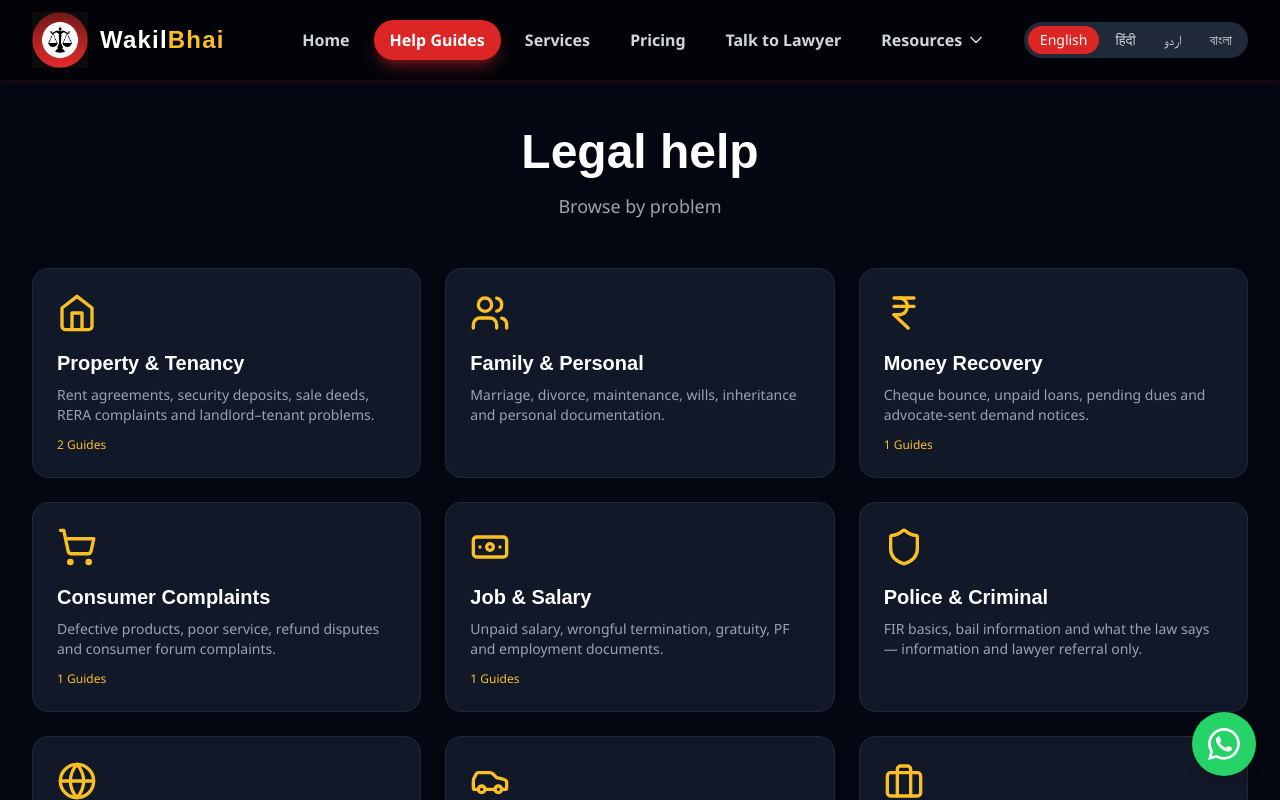
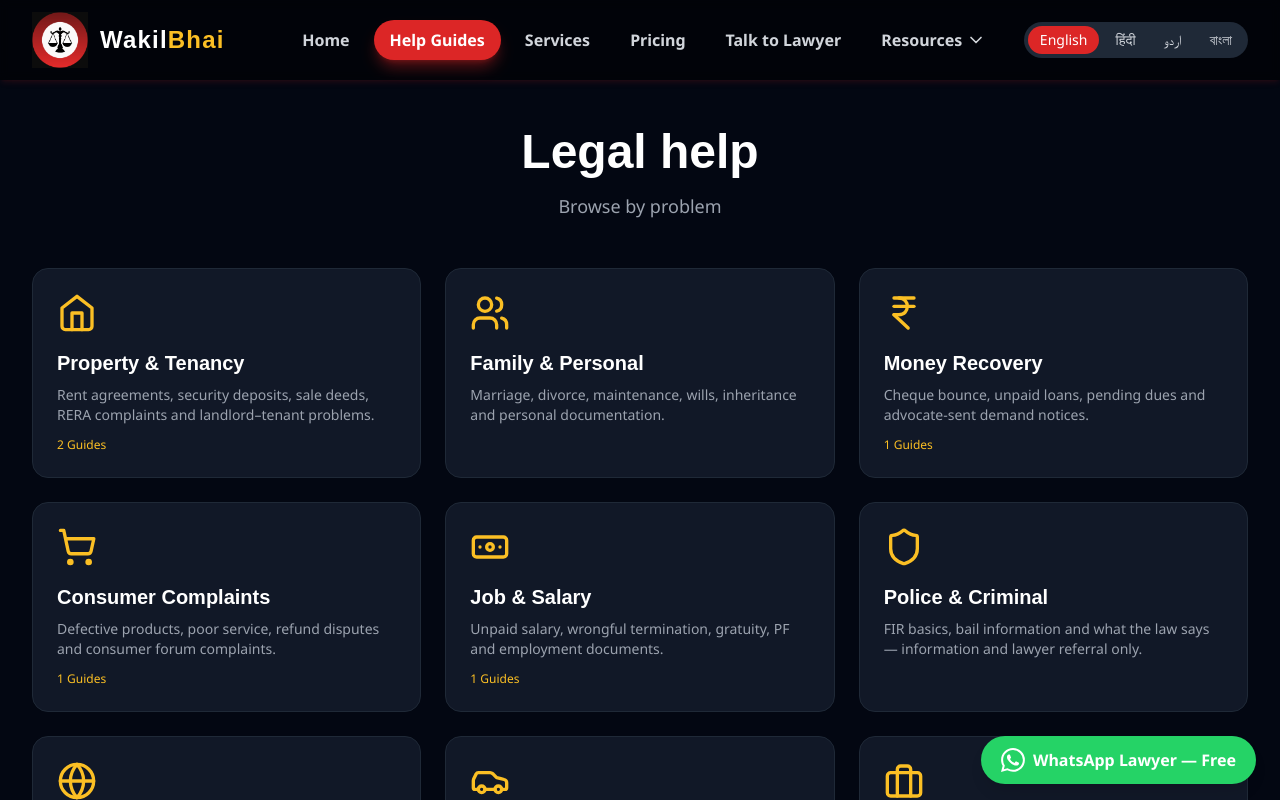
Before and after one commit to azadmdasif/wakilbhai, a Next.js app: page /en/help in a window 1280 px wide. Shown: the top 800 px of the page. Built offline with nearby package versions, Linux system fonts and the light colour scheme; a web font is replaced by a local one.

Commit message:
feat(cta): global WhatsApp Lawyer — Free button

```diff
--- a/app/[locale]/layout.tsx
+++ b/app/[locale]/layout.tsx
@@ -9,7 +9,7 @@ import { localeAlternates } from '@/lib/seo';
 import { SITE_URL, GTAG_ID } from '@/lib/site';
 import Header from '@/components/Header';
 import Footer from '@/components/Footer';
-import WhatsAppButton from '@/components/WhatsAppButton';
+import WhatsAppLawyerButton from '@/components/cta/WhatsAppLawyerButton';
 import JsonLd from '@/components/seo/JsonLd';
 import { organizationSchema } from '@/lib/seo/schemas';
 import '../globals.css';
@@ -130,7 +130,7 @@ export default async function LocaleLayout({
           <Header locale={locale} nav={nav} resources={resources} />
           <main className="flex-grow container mx-auto px-4 sm:px-6 lg:px-8 py-8 sm:py-12">{children}</main>
           <Footer locale={locale} dict={dict} />
-          <WhatsAppButton label={dict.common.whatsappCta} />
+          <WhatsAppLawyerButton label={dict.common.whatsappLawyerFree} />
         </div>
         <Analytics />
         <Script src={`https://www.googletagmanager.com/gtag/js?id=${GTAG_ID}`} strategy="afterInteractive" />
--- a/components/WhatsAppButton.tsx
+++ /dev/null
@@ -1,30 +0,0 @@
-'use client';
-
-import { usePathname } from 'next/navigation';
-import { splitLocaleFromPath } from '@/lib/i18n';
-import { buildWhatsAppUrl } from '@/lib/whatsapp';
-import { trackEvent } from '@/lib/analytics';
-import { WhatsAppIcon } from './Icons';
-
-// Pages that render a ConversionRail bottom bar on mobile; the floating
-// button would overlap it, and the rail already offers WhatsApp.
-const RAIL_PATTERNS = [/^\/help\/[^/]+\/[^/]+$/, /^\/services\/[^/]+$/, /^\/templates\/[^/]+$/, /^\/tools\/[^/]+$/, /^\/rent-agreement\/[^/]+$/];
-
-export default function WhatsAppButton({ label, message }: { label: string; message?: string }) {
-  const pathname = usePathname() || '/';
-  const [, path] = splitLocaleFromPath(pathname);
-  if (RAIL_PATTERNS.some((pattern) => pattern.test(path))) return null;
-
-  return (
-    <a
-      href={buildWhatsAppUrl(message)}
-      target="_blank"
-      rel="noopener noreferrer"
-      onClick={() => trackEvent('whatsapp_click', { context: 'floating-button', path })}
-      className="fixed bottom-6 end-6 bg-whatsapp text-white w-16 h-16 rounded-full flex items-center justify-center shadow-lg hover:bg-green-700 transition-all duration-300 transform hover:scale-110 z-50"
-      aria-label={label}
-    >
-      <WhatsAppIcon className="w-8 h-8" />
-    </a>
-  );
-}
--- /dev/null
+++ b/components/cta/WhatsAppLawyerButton.tsx
@@ -0,0 +1,81 @@
+'use client';
+
+import { useEffect, useState } from 'react';
+import { usePathname } from 'next/navigation';
+import { splitLocaleFromPath } from '@/lib/i18n';
+import { SITE_URL } from '@/lib/site';
+import { buildWhatsAppUrl } from '@/lib/whatsapp';
+import { trackEvent } from '@/lib/analytics';
+import { WhatsAppIcon } from '@/components/Icons';
+
+// Pages whose ConversionRail already renders a bottom-bar WhatsApp CTA on
+// mobile; a second fixed button would overlap it. Prompt 10's global sticky
+// bar will unify these — at which point this becomes the bar's left half.
+const RAIL_PATTERNS = [
+  /^\/help\/[^/]+\/[^/]+$/,
+  /^\/services\/[^/]+$/,
+  /^\/templates\/[^/]+$/,
+  /^\/tools\/[^/]+$/,
+  /^\/rent-agreement\/[^/]+$/,
+];
+
+// Strip the "| WakilBhai" / "— WakilBhai" brand suffix from document.title.
+const BRAND_SUFFIX = /\s*[|—–]\s*WakilBhai.*$/;
+
+const REDUCED_MOTION = '(prefers-reduced-motion: reduce)';
+
+/**
+ * Global "WhatsApp Lawyer — Free" pill. Prefills a WhatsApp message with the
+ * current page's title + URL when there's page context, otherwise a generic
+ * ask. Fixed bottom-right on desktop, full-width bottom pill on mobile.
+ */
+export default function WhatsAppLawyerButton({ label }: { label: string }) {
+  const pathname = usePathname() || '/';
+  const [, path] = splitLocaleFromPath(pathname);
+
+  const [shown, setShown] = useState(false);
+  const [pageTitle, setPageTitle] = useState('');
+
+  // Read the title after mount so the first client render matches SSR (no
+  // hydration mismatch on href).
+  useEffect(() => {
+    setPageTitle(document.title.replace(BRAND_SUFFIX, '').trim());
+  }, [pathname]);
+
+  // Subtle entrance after 400ms; instant for reduced-motion users.
+  useEffect(() => {
+    if (window.matchMedia?.(REDUCED_MOTION).matches) {
+      setShown(true);
+      return;
+    }
+    const timer = setTimeout(() => setShown(true), 400);
+    return () => clearTimeout(timer);
+  }, []);
+
+  if (RAIL_PATTERNS.some((pattern) => pattern.test(path))) return null;
+
+  const hasContext = path !== '/' && pageTitle.length > 0;
+  const message = hasContext
+    ? `Hi WakilBhai! I need help with: ${pageTitle} (${SITE_URL}${pathname}). Please tell me about the free 10-minute consultation.`
+    : 'Hi WakilBhai! I have a legal problem and want the free 10-minute consultation.';
+
+  return (
+    <a
+      href={buildWhatsAppUrl(message)}
+      target="_blank"
+      rel="noopener noreferrer"
+      aria-label={label}
+      onClick={() => trackEvent('whatsapp_cta_click', { path })}
+      className={[
+        'fixed z-50 bottom-4 inset-x-4 sm:inset-x-auto sm:end-6',
+        'inline-flex items-center justify-center gap-2 min-h-[44px]',
+        'rounded-full bg-whatsapp px-5 py-3 font-bold text-white shadow-lg',
+        'transition-all duration-300 hover:bg-green-700 motion-reduce:transition-none',
+        shown ? 'translate-y-0 opacity-100' : 'translate-y-3 opacity-0',
+      ].join(' ')}
+    >
+      <WhatsAppIcon className="h-6 w-6 shrink-0" />
+      <span className="whitespace-nowrap">{label}</span>
+    </a>
+  );
+}
--- a/content/i18n/en.json
+++ b/content/i18n/en.json
@@ -164,7 +164,8 @@
     "learnMore": "Learn More",
     "notFoundTitle": "Page not found",
     "notFoundDesc": "The page you are looking for does not exist or has moved.",
-    "backHome": "Back to homepage"
+    "backHome": "Back to homepage",
+    "whatsappLawyerFree": "WhatsApp Lawyer — Free"
   },
   "ui": {
     "search": {
--- a/content/i18n/ur.json
+++ b/content/i18n/ur.json
@@ -164,7 +164,8 @@
     "learnMore": "مزید جانیں",
     "notFoundTitle": "صفحہ نہیں ملا",
     "notFoundDesc": "آپ جس صفحے کو تلاش کر رہے ہیں وہ موجود نہیں ہے یا منتقل کر دیا گیا ہے۔",
-    "backHome": "ہوم پیج پر واپس جائیں"
+    "backHome": "ہوم پیج پر واپس جائیں",
+    "whatsappLawyerFree": "واٹس ایپ پر وکیل سے پوچھیں — مفت"
   },
   "ui": {
     "search": {
--- a/lib/analytics.ts
+++ b/lib/analytics.ts
@@ -8,6 +8,7 @@ type EventName =
   | 'template_download'
   | 'cta_click'
   | 'whatsapp_click'
+  | 'whatsapp_cta_click'
   | 'calculator_complete'
   | 'assistant_message'
   | 'assistant_handoff'
```
Also changed, not shown: content/i18n/bn.json, content/i18n/hi.json.
